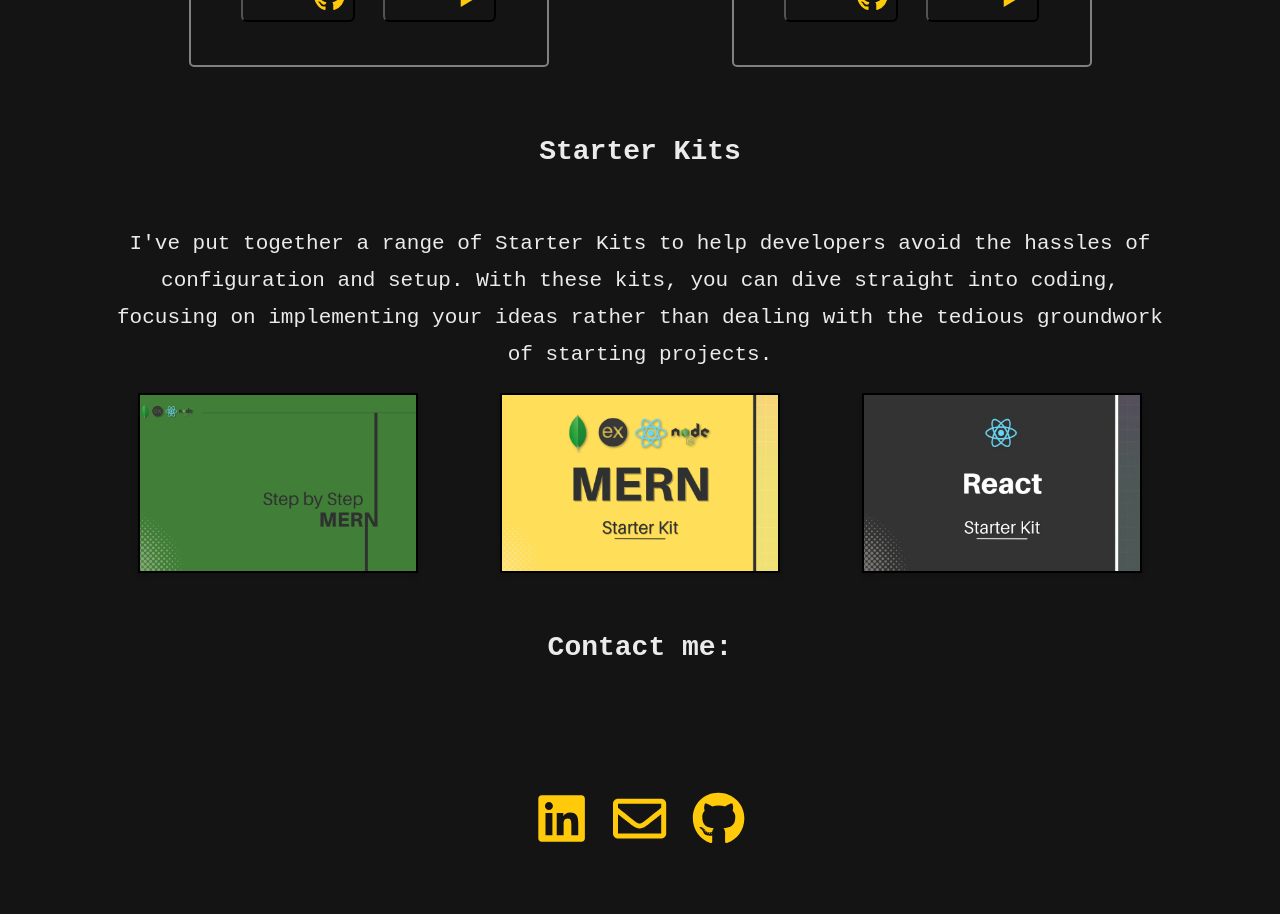
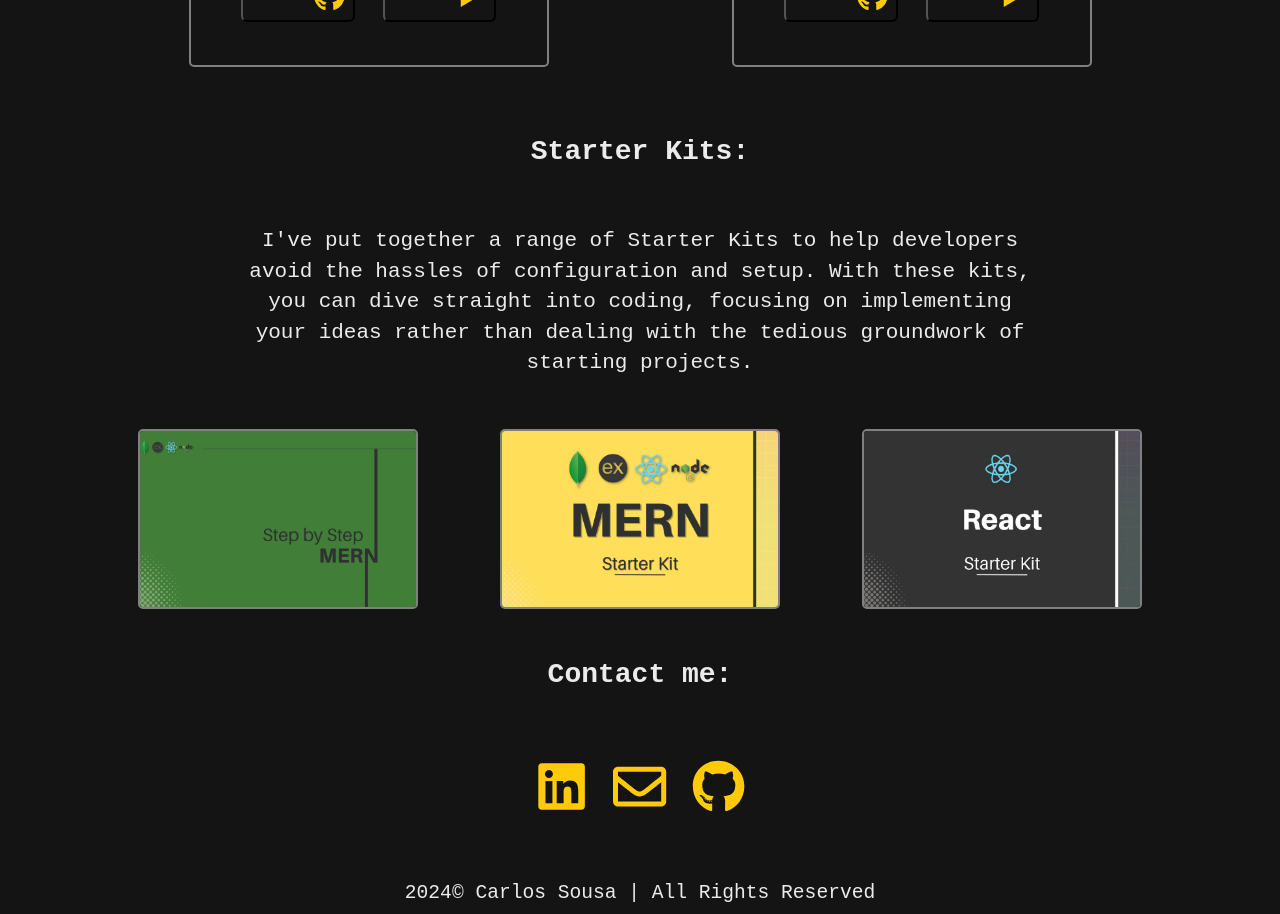
Before and after one commit to Cmbs86/cmbs86-portfolio, a React (Vite) app: page / in a window 1280 px wide. Shown: the part 2840-3754 px from the top of the page. Built offline with nearby package versions, Linux system fonts and the light colour scheme; a web font is replaced by a local one.

Commit message:
fix starter kit  UX/UI

```diff
--- a/src/App.css
+++ b/src/App.css
@@ -165,6 +165,16 @@ a {
   }
 }
 
+.starter_kit{
+
+  font-size: 1.5rem;
+  line-height: 1.45;
+  text-align: center;
+  max-width: 800px; /* Adjust the width as needed */
+  margin: 0 auto;
+  margin-bottom: 50px;
+}
+
 @media (max-width: 508px) {
   .card {
     width: 360px;
@@ -225,6 +235,8 @@ a {
   gap: 30px;
   margin-bottom: 50px;
 }
+
+
 
 span {
   position: absolute;
@@ -440,4 +452,6 @@ footer {
     gap: 30px;
     margin-bottom: 50px;
   }
+
+
 }
--- a/src/components/Main.jsx
+++ b/src/components/Main.jsx
@@ -142,7 +142,7 @@ function Main() {
           </div>
         </section>
         <h3 className="project_text" id="projects">
-          Starter Kits
+          Starter Kits:
         </h3>
 
         <p className="starter_kit">
@@ -170,7 +170,7 @@ function Main() {
             altTitle={"React Vite Clean Template"}
           />
         </section>
-        <h3 className="project_text" id="projects">
+        <h3>
           Contact me:
         </h3>
       </main>
--- a/src/components/Projects/projectCard.css
+++ b/src/components/Projects/projectCard.css
@@ -36,6 +36,7 @@
     padding-bottom: 15px;
     overflow: hidden;
     border: 2px solid rgba(235, 235, 235, 0.5);
+    transition: all 300ms ease-out;
     &:hover{
       border: 2px solid var(--font-color-one);
     }
--- a/src/components/starterkits/starterKitCard.css
+++ b/src/components/starterkits/starterKitCard.css
@@ -6,18 +6,24 @@
 
 
 .img_card {
-    margin-bottom: 1.25rem; /* 20px */
     height: 100%;
     width: 100%;
-    border-width: 2px;
-    border-color: #000000; /* Assuming black-main refers to black */
-    border-style: solid; /* Ensure the border is solid */
     object-fit: cover;
     object-position: center;
-    box-shadow: 0 4px 6px -1px rgba(0, 0, 0, 0.1), 0 2px 4px -1px rgba(0, 0, 0, 0.06); /* Example shadow */
     transition: all 300ms ease-out;
+    border: 2px solid rgba(235, 235, 235, 0.5);
+    border-radius: 5px;
+    &:hover{
+      border: 2px solid var(--font-color-one);
+    }
   }
 
   .img_card:hover {
     box-shadow: none;
+    &:hover {
+      cursor: pointer;
+      filter: contrast(0.5);
+      transition: all 0.2s ease-in-out;
+    }
+
   }
```
